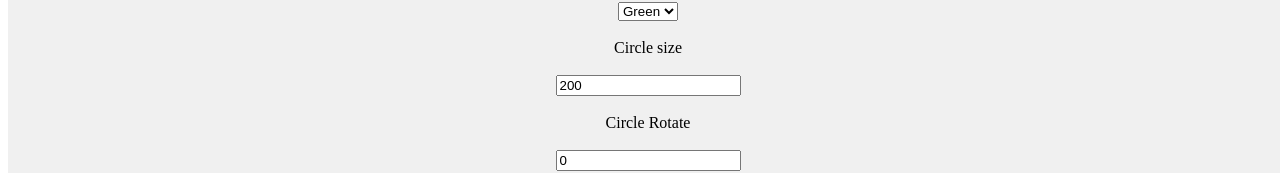
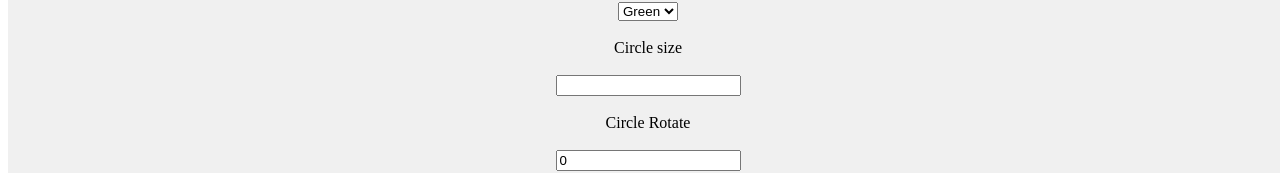
Before and after one commit to AstolfoNS/first-vue-project, a Vue app: page / in a window 1280 px wide. Shown: the part 250-423 px from the top of the page. Built offline with nearby package versions, Linux system fonts and the light colour scheme.

Commit message:
将实现输入圆的size的组件从App中拆分出来成为一个独立的组件。

```diff
--- a/src/App.vue
+++ b/src/App.vue
@@ -1,6 +1,7 @@
 <script>
 import TogglePurple from "./components/TogglePurple.vue";
 import ChoseTextColor from "./components/ChoseTextColor.vue";
+import ChangeCircleSize from "./components/ChangeCircleSize.vue";
 
 export default {
   data() {
@@ -18,6 +19,9 @@ export default {
     },
     changeTextColor(color) {
       this.textColor = color;
+    },
+    changeCircleSize(size) {
+      this.size = parseInt(size);
     },
   },
 
@@ -44,6 +48,7 @@ export default {
   components: {
     TogglePurple,
     ChoseTextColor,
+    ChangeCircleSize,
   },
 };
 </script>
@@ -56,9 +61,7 @@ export default {
     <ChoseTextColor :changeTextColor="changeTextColor" />
     <br />
 
-    <label>Circle size</label>
-    <br />
-    <input type="number" v-model="size" />
+    <ChangeCircleSize :changeCircleSize="changeCircleSize" />
     <br />
 
     <label>Circle Rotate</label>
--- /dev/null
+++ b/src/components/ChangeCircleSize.vue
@@ -0,0 +1,16 @@
+<template>
+  <label>Circle size</label>
+
+  <br />
+
+  <input
+    type="number"
+    @change="(event) => changeCircleSize(event.target.value)"
+  />
+</template>
+
+<script>
+export default {
+  props: ["changeCircleSize"],
+};
+</script>
```
